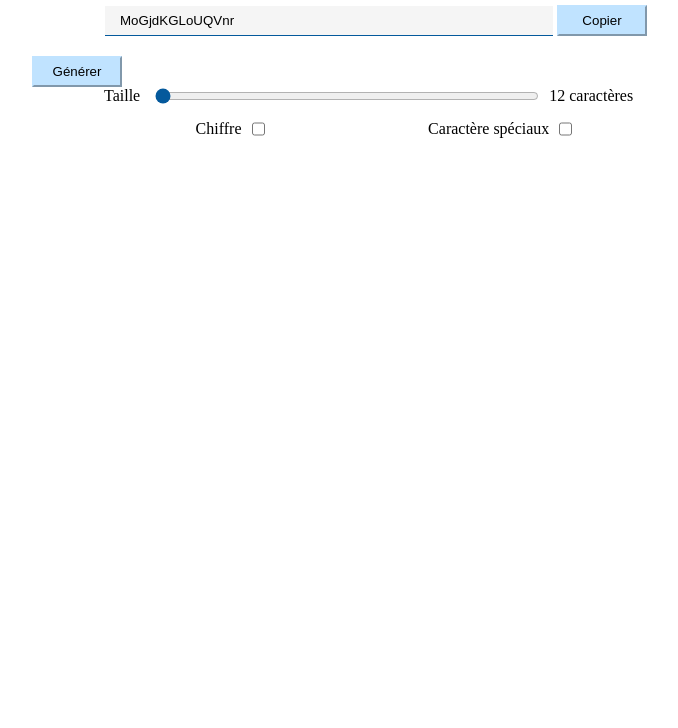
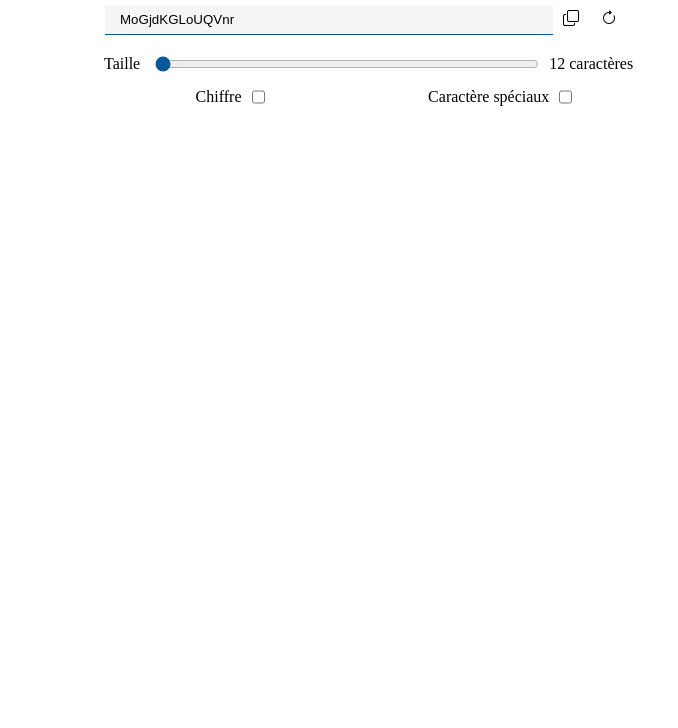
Before and after one commit to Tatiana-Juin/generateur-de-mot-de-passe, a plain HTML site: page index.html in a window 1280 px wide. Shown: the part 72-800 px from the top of the page, without its empty margins (256-934 px from the left). Drawn offline with nearby package versions, Linux system fonts and the light colour scheme.

Commit message:
Modification du boutonbtn-copy et btn-generate . Je l'ai ai ùodifier par des icons a la place du texte generer et copier

```diff
--- a/index.html
+++ b/index.html
@@ -16,10 +16,10 @@
             <!-- MDP -->
             <div class="mdp">
                 <input type="text" id="text-mdp" class="text-mdp" readonly>
-                <button id="btn-copy" class="btn-copy">Copier</button>
-                <!-- <i class="bi bi-copy btn-copy" id="btn-copy"></i> -->
-                <!-- <i class="bi bi-arrow-clockwise btn-generate" id="btn-generate"></i> -->
-                <button id="btn-generate" class="btn-generate">Générer</button>
+                <!-- <button id="btn-copy" class="btn-copy">Copier</button> -->
+                <i class="bi bi-copy btn-copy" id="btn-copy"></i>
+                <i class="bi bi-arrow-clockwise btn-generate" id="btn-generate"></i>
+                <!-- <button id="btn-generate" class="btn-generate">Générer</button> -->
             </div>
 
             <!-- POUR LA LONGUEUR DU MDP -->
--- a/style.css
+++ b/style.css
@@ -47,11 +47,11 @@ main{
 #btn-copy,#btn-generate{
   padding: 6px;
   margin-right: 6px;
-  width: 90px;
-  background-color: #C0E3FF;
-  border-color: #C0E3FF;
-  outline: none;
-  box-shadow: none;
+  /* width: 90px; */
+
+  /* background-color: #C0E3FF; */
+  /* border-color: #C0E3FF; */
+
   cursor:pointer;
 }
 
```
Also changed, not shown: script.js (+6 -3 lines).
